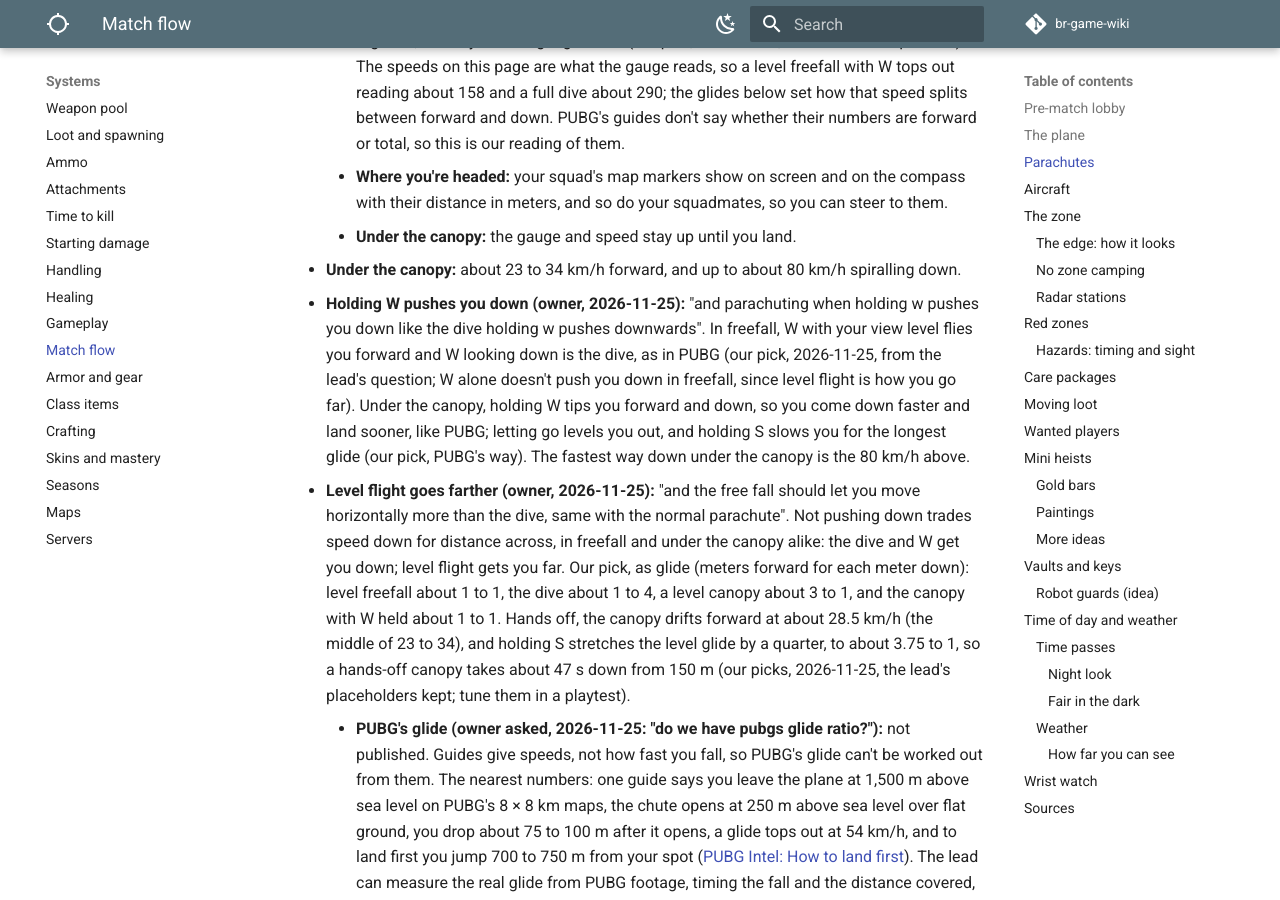
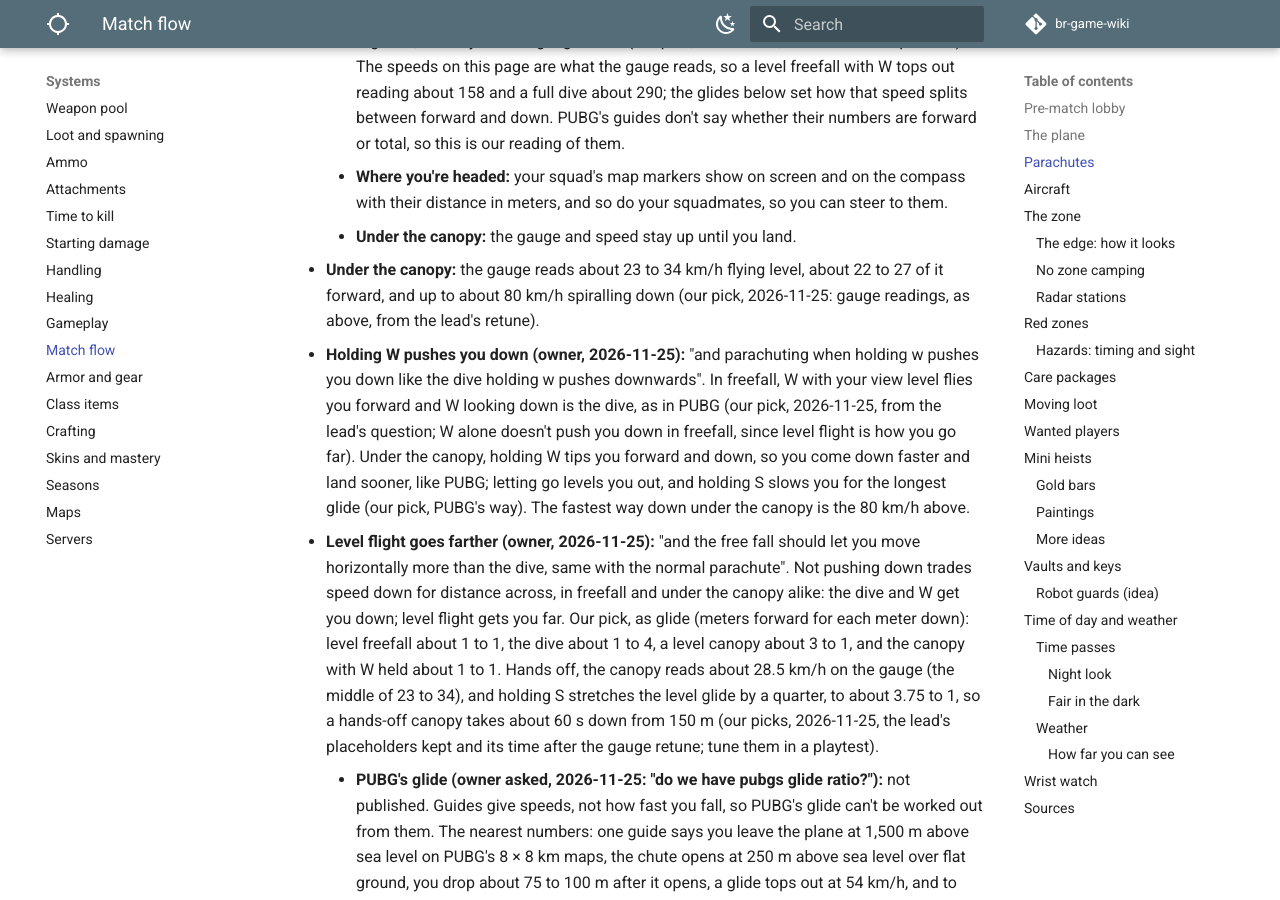
Before and after one commit to DerrickSpartan1/br-game-wiki, an MkDocs documentation site: the page built from docs/systems/match-flow.md, in a window 1280 px wide and 900 px high, scrolled down 2499 px. Built offline with MkDocs 1.6.1 and Material for MkDocs 9.7.7, drawn with Linux system fonts in a browser that asks for light colours; comment, search, counter and statistics services are not loaded.

Commit message:
Planner check-in: lead's parachute wording answered (canopy gauge 23 to 34, about 22 to 27 forward; hands-off canopy about 60 s); retune commit not on GitHub yet
Co-Authored-By: Claude Opus 5.5 <noreply@anthropic.com>

```diff
--- a/docs/systems/match-flow.md
+++ b/docs/systems/match-flow.md
@@ -38,9 +38,9 @@ Like PUBG, in third person, the one part of the game that is ([Gameplay](gamepla
     - **Speed, on the right:** a scale labeled SPD, with a tick every 10 km/h and numbers every 100, and your speed in km/h beside its marker ("147 km/h"): up to 158 forward, 290 diving, and 23 to 80 under the canopy. It shows your whole speed, forward and down together, the way PUBG's gauge reads (our pick, 2026-11-25, from the lead's question). The speeds on this page are what the gauge reads, so a level freefall with W tops out reading about 158 and a full dive about 290; the glides below set how that speed splits between forward and down. PUBG's guides don't say whether their numbers are forward or total, so this is our reading of them.
     - **Where you're headed:** your squad's map markers show on screen and on the compass with their distance in meters, and so do your squadmates, so you can steer to them.
     - **Under the canopy:** the gauge and speed stay up until you land.
-- **Under the canopy:** about 23 to 34 km/h forward, and up to about 80 km/h spiralling down.
+- **Under the canopy:** the gauge reads about 23 to 34 km/h flying level, about 22 to 27 of it forward, and up to about 80 km/h spiralling down (our pick, 2026-11-25: gauge readings, as above, from the lead's retune).
 - **Holding W pushes you down (owner, 2026-11-25):** "and parachuting when holding w pushes you down like the dive holding w pushes downwards". In freefall, W with your view level flies you forward and W looking down is the dive, as in PUBG (our pick, 2026-11-25, from the lead's question; W alone doesn't push you down in freefall, since level flight is how you go far). Under the canopy, holding W tips you forward and down, so you come down faster and land sooner, like PUBG; letting go levels you out, and holding S slows you for the longest glide (our pick, PUBG's way). The fastest way down under the canopy is the 80 km/h above.
-- **Level flight goes farther (owner, 2026-11-25):** "and the free fall should let you move horizontally more than the dive, same with the normal parachute". Not pushing down trades speed down for distance across, in freefall and under the canopy alike: the dive and W get you down; level flight gets you far. Our pick, as glide (meters forward for each meter down): level freefall about 1 to 1, the dive about 1 to 4, a level canopy about 3 to 1, and the canopy with W held about 1 to 1. Hands off, the canopy drifts forward at about 28.5 km/h (the middle of 23 to 34), and holding S stretches the level glide by a quarter, to about 3.75 to 1, so a hands-off canopy takes about 47 s down from 150 m (our picks, 2026-11-25, the lead's placeholders kept; tune them in a playtest).
+- **Level flight goes farther (owner, 2026-11-25):** "and the free fall should let you move horizontally more than the dive, same with the normal parachute". Not pushing down trades speed down for distance across, in freefall and under the canopy alike: the dive and W get you down; level flight gets you far. Our pick, as glide (meters forward for each meter down): level freefall about 1 to 1, the dive about 1 to 4, a level canopy about 3 to 1, and the canopy with W held about 1 to 1. Hands off, the canopy reads about 28.5 km/h on the gauge (the middle of 23 to 34), and holding S stretches the level glide by a quarter, to about 3.75 to 1, so a hands-off canopy takes about 60 s down from 150 m (our picks, 2026-11-25, the lead's placeholders kept and its time after the gauge retune; tune them in a playtest).
     - **PUBG's glide (owner asked, 2026-11-25: "do we have pubgs glide ratio?"):** not published. Guides give speeds, not how fast you fall, so PUBG's glide can't be worked out from them. The nearest numbers: one guide says you leave the plane at 1,500 m above sea level on PUBG's 8 × 8 km maps, the chute opens at 250 m above sea level over flat ground, you drop about 75 to 100 m after it opens, a glide tops out at 54 km/h, and to land first you jump 700 to 750 m from your spot ([PUBG Intel: How to land first](https://www.pubgintel.com/tips/how-to-land-first-in-pubg)). The lead can measure the real glide from PUBG footage, timing the fall and the distance covered, the way it measured movement.
 - **Distance vs. speed:** opening the chute at the first chance covers the most ground; diving straight at a close target lands first. Both work like PUBG's.
 - **How far you can reach:** PUBG's guides give speeds but no distance from the path, so it's not published. The lead can measure it from PUBG footage the way it measured movement ([Measured from PUBG footage](handling.md#measured-from-pubg-footage)); ours should come out about a quarter farther.
```
Also changed, not shown: docs/planning/changelog.md (+1 -0 lines), docs/planning/decisions.md (+1 -0 lines), docs/planning/to-do.md (+1 -1 lines).
